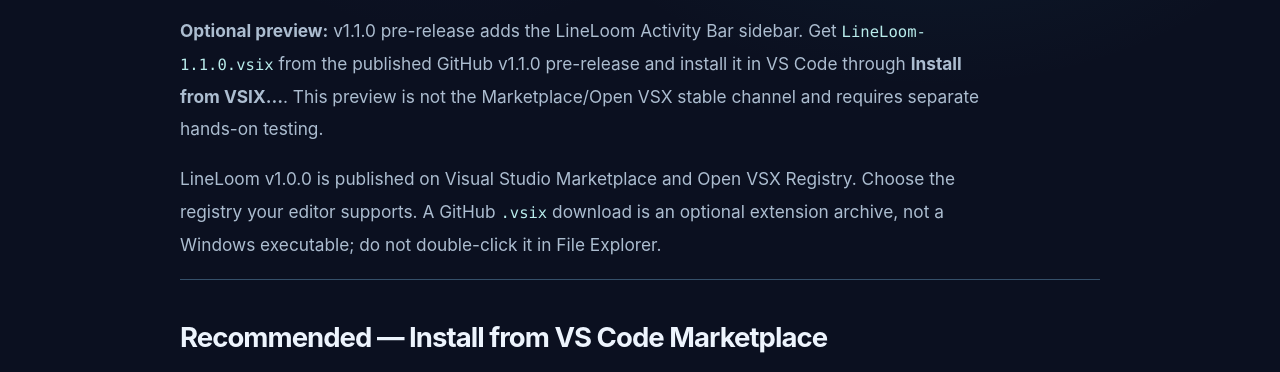
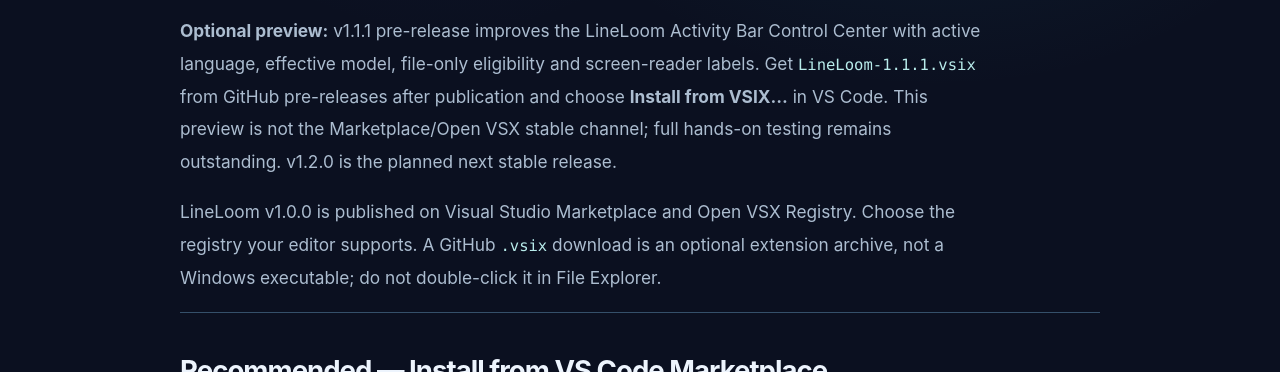
Before and after one commit to sanskarIN/LineLoom, a website: page site/install.html in a window 1280 px wide. Shown: the part 368-740 px from the top of the page. Drawn offline with Linux system fonts and the light colour scheme.

Commit message:
docs(install): distinguish optional v1.1.1 VSIX and planned v1.2.0

```diff
--- a/site/install.html
+++ b/site/install.html
@@ -20,7 +20,7 @@
   <main class="shell install-doc" id="main">
     <p class="section-kicker">LINELOOM HELP / STABLE v1.0.0</p>
     <h1>Install the extension.<br><span class="brand-accent">In the right editor.</span></h1>
-    <p class="doc-intro"><strong>Optional preview:</strong> v1.1.0 pre-release adds the LineLoom Activity Bar sidebar. Get <code>LineLoom-1.1.0.vsix</code> from the <a href="https://github.com/sanskarIN/LineLoom/releases/tag/v1.1.0">published GitHub v1.1.0 pre-release</a> and install it in VS Code through <strong>Install from VSIX…</strong>. This preview is not the Marketplace/Open VSX stable channel and requires separate hands-on testing.</p>
+    <p class="doc-intro"><strong>Optional preview:</strong> v1.1.1 pre-release improves the LineLoom Activity Bar Control Center with active language, effective model, file-only eligibility and screen-reader labels. Get <code>LineLoom-1.1.1.vsix</code> from <a href="https://github.com/sanskarIN/LineLoom/releases">GitHub pre-releases</a> after publication and choose <strong>Install from VSIX…</strong> in VS Code. This preview is not the Marketplace/Open VSX stable channel; full hands-on testing remains outstanding. v1.2.0 is the planned next stable release.</p>
     <p class="doc-intro">LineLoom v1.0.0 is published on <a href="https://marketplace.visualstudio.com/items?itemName=SanskarCodes.lineloom">Visual Studio Marketplace</a> and <a href="https://open-vsx.org/extension/SanskarCodes/lineloom">Open VSX Registry</a>. Choose the registry your editor supports. A GitHub <code>.vsix</code> download is an optional extension archive, not a Windows executable; do not double-click it in File Explorer.</p>
     <section class="doc-block" id="marketplace">
       <h2>Recommended — Install from VS Code Marketplace</h2>
```
